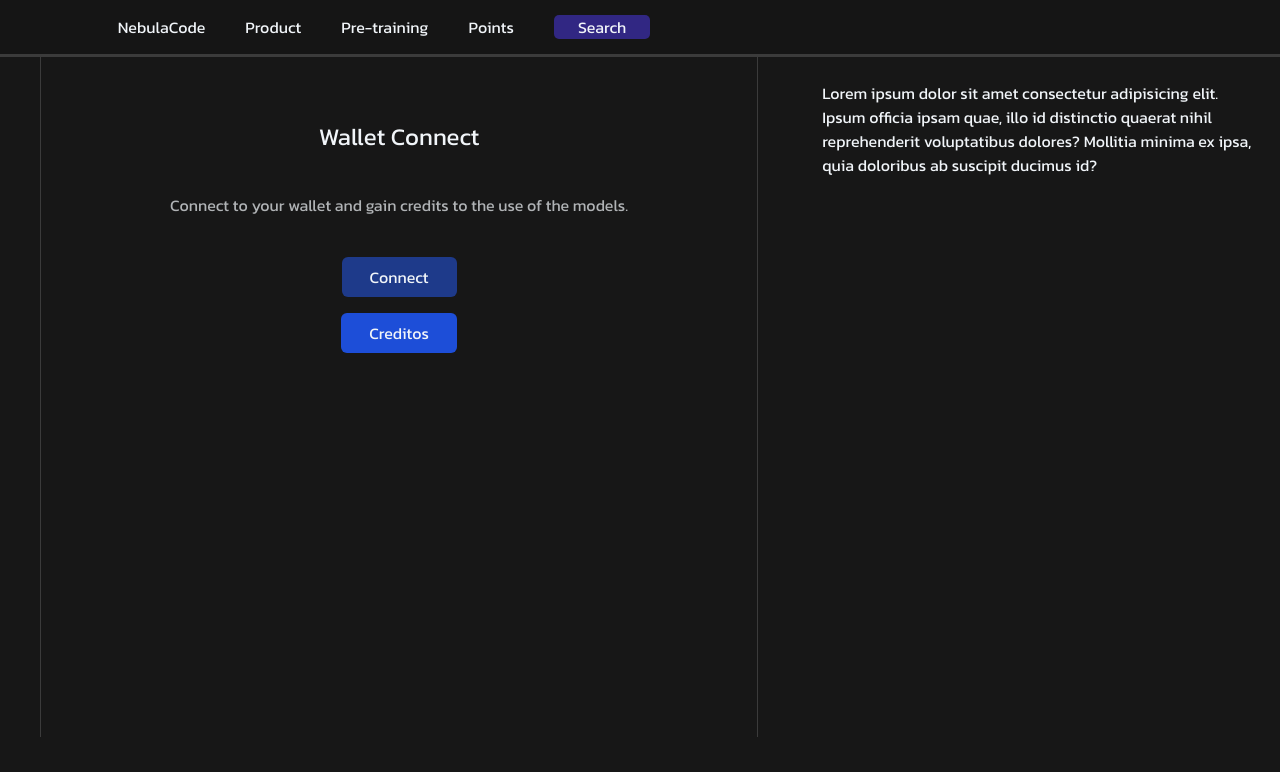
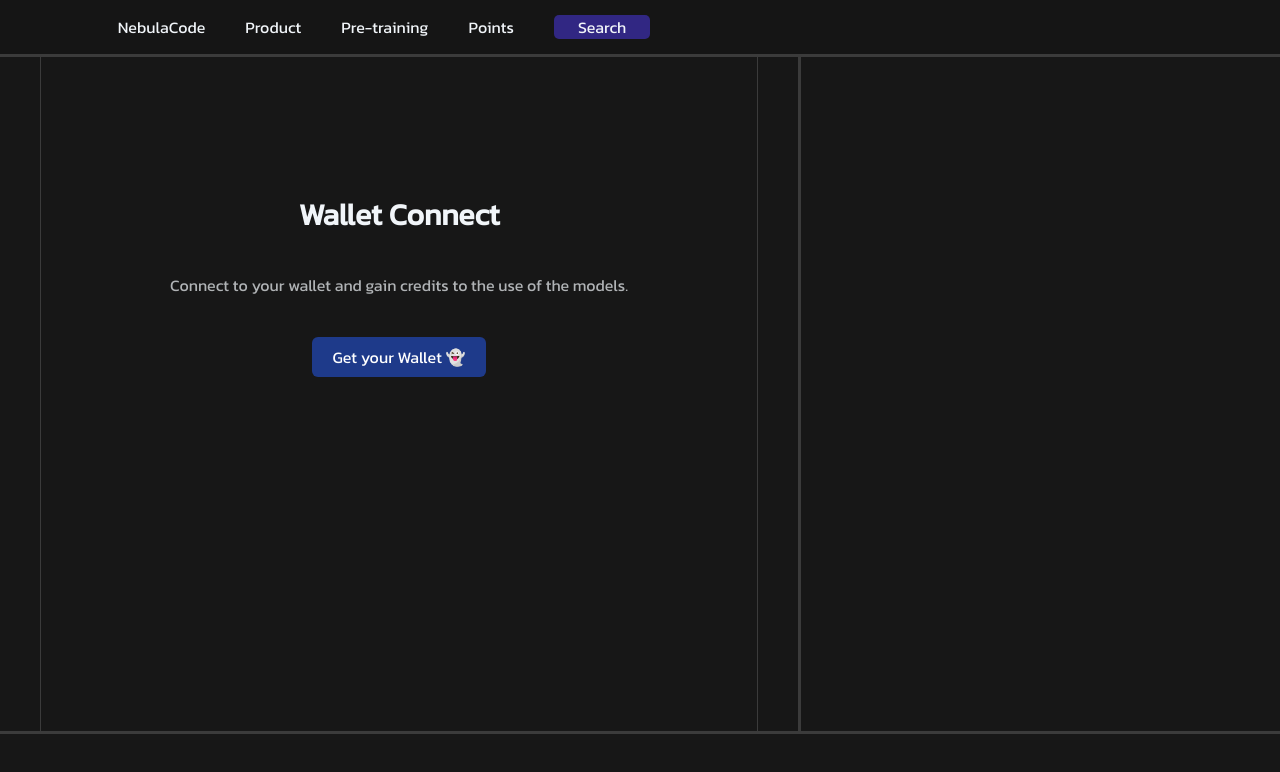
Before and after one commit to bexmer/NadeCode, a Next.js app: page / in a window 1280 px wide. Shown: the top 772 px of the page. Built offline with nearby package versions, Linux system fonts and the light colour scheme.

Commit message:
Mejora interna

```diff
--- a/src/app/creditos/page.jsx
+++ b/src/app/creditos/page.jsx
@@ -1,8 +1,100 @@
-import React from "react";
+"use client";
+import React, { useState, useEffect } from "react";
+import Link from "next/link";
+// import toast, { Toaster } from "react-hot-toast";
+// import { useRouter } from "next/navigation";
 import "../globals.css";
 import Link from "next/link";
 
 export default function Creditos() {
+  const [publicKey, setPublicKey] = useState(null);
+  const [balance, setBalance] = useState(0);
+  const [receiver, setReceiver] = useState(null);
+  //USE EFFECT
+  // RUNS WHEN THE COMPONENT IS MOUNTED
+  useEffect(() => {
+    let key = window.localStorage.getItem("publicKey"); //obtiene la publicKey del localStorage
+    setPublicKey(key);
+    //if (key) getBalances(key);
+    //if (explorerLink) setExplorerLink//(null);
+  }, []);
+
+  //Funcion para enviar una transaccion
+  const sendTransaction = async (monto) => {
+    try {
+      //Consultar el balance de la wallet
+      getBalances(publicKey);
+      console.log("Este es el balance", balance);
+
+      //Si el balance es menor al monto a enviar
+      if (balance < amount) {
+        toast.error("No tienes suficiente balance");
+        return;
+      }
+
+      const provider = window?.phantom?.solana;
+      const connection = new Connection(
+        clusterApiUrl(SOLANA_NETWORK),
+        "confirmed"
+      );
+
+      //Llaves
+
+      const fromPubkey = new PublicKey(publicKey);
+      const toPubkey = new PublicKey(receiver);
+
+      //Creamos la transaccion
+      const transaction = new Transaction().add(
+        SystemProgram.transfer({
+          fromPubkey,
+          toPubkey,
+          lamports: monto * LAMPORTS_PER_SOL,
+        })
+      );
+      console.log("Esta es la transaccion", transaction);
+
+      //Traemos el ultimo blocke de hash
+      const { blockhash } = await connection.getLatestBlockhash();
+      transaction.recentBlockhash = blockhash;
+      transaction.feePayer = fromPubkey;
+
+      //Firmamos la transaccion
+      const transactionsignature = await provider.signTransaction(transaction);
+
+      //Enviamos la transaccion
+      const txid = await connection.sendRawTransaction(
+        transactionsignature.serialize()
+      );
+      console.info(`Transaccion con numero de id ${txid} enviada`);
+
+      //Esperamos a que se confirme la transaccion
+      const confirmation = await connection.confirmTransaction(txid, {
+        commitment: "singleGossip",
+      });
+
+      const { slot } = confirmation.value;
+
+      console.info(
+        `Transaccion con numero de id ${txid} confirmado en el bloque ${slot}`
+      );
+
+      const solanaExplorerLink = `https://explorer.solana.com/tx/${txid}?cluster=${SOLANA_NETWORK}`;
+      setExplorerLink(solanaExplorerLink);
+
+      toast.success("Transaccion enviada con exito :D ");
+
+      //Actualizamos el balance
+      getBalances(publicKey);
+      setAmount(null);
+      setReceiver(null);
+
+      return solanaExplorerLink;
+    } catch (error) {
+      console.error("ERROR SEND TRANSACTION", error);
+      toast.error("Error al enviar la transaccion");
+    }
+  };
+
   return (
     <div className="Credits mx-32">
       <h1 className="text-5xl text-center my-10 mb-20">Credits</h1>
--- a/src/app/globals.css
+++ b/src/app/globals.css
@@ -26,6 +26,8 @@ body{
 .divRaro{
     display: block;
     text-align: center;
+    height: 85vh;
+    padding: 20% 0;
 }
 
 .Credits h2{
@@ -35,7 +37,6 @@ body{
 
 .navPro{
     background-color: #151515;
-    border-bottom: solid 3px rgb(59, 59, 59);
 }
 
 .descri{
@@ -81,5 +82,6 @@ background-color: #de9d2d;
     height: 85vh;
     border-right: solid 1px rgb(59, 59, 59);
     border-left: solid 1px rgb(59, 59, 59);
+
     margin: 0 40px;
 }
--- a/src/app/modelos/page.jsx
+++ b/src/app/modelos/page.jsx
@@ -4,7 +4,7 @@ import datos from "@/api/ia.json";
 
 export default function Modelos() {
   return (
-    <div className="grid grid-cols-4">
+    <div className="grid grid-cols-3 gap-3">
       <CardIA data={datos} />
       <CardIA data={datos} />
       <CardIA data={datos} />
--- a/src/components/CardIA.jsx
+++ b/src/components/CardIA.jsx
@@ -3,6 +3,7 @@ import "@/components/todo.css";
 
 export default function CardIA({ data }) {
   return (
+    <div>
       <div className="CardIA p-5 m-2 rounded-xl">
         {/* Imagen */}
         <div className="flex justify-center bg-black">
@@ -32,5 +33,6 @@ export default function CardIA({ data }) {
           <div className="rounded-lg bg-violet-950 py-1 px-3">Free</div>
         </div>
       </div>
+    </div>
   );
 }
--- a/src/components/Principal.jsx
+++ b/src/components/Principal.jsx
@@ -1,35 +1,110 @@
-import React from "react";
+"use client";
+import React, { useState, useEffect } from "react";
 import Link from "next/link";
+import toast, { Toaster } from "react-hot-toast";
+import { useRouter } from "next/navigation";
+import "./todo.css";
 
 export default function Principal() {
+  const [publicKey, setPublicKey] = useState(null);
+  const router = useRouter();
+  //USE EFFECT
+  // RUNS WHEN THE COMPONENT IS MOUNTED
+  useEffect(() => {
+    let key = window.localStorage.getItem("publicKey"); //obtiene la publicKey del localStorage
+    setPublicKey(key);
+    //if (key) getBalances(key);
+    //if (explorerLink) setExplorerLink//(null);
+  }, []);
+
+  const signIn = async () => {
+    //Si phantom no esta instalado
+    const provider = window?.phantom?.solana;
+    const { solana } = window;
+
+    if (!provider?.isPhantom || !solana.isPhantom) {
+      toast.error("Phantom no esta instalado");
+      setTimeout(() => {
+        window.open("https://phantom.app/", "_blank");
+      }, 2000);
+      return;
+    }
+
+    //Si phantom esta instalado
+    let phantom;
+    if (provider?.isPhantom) phantom = provider;
+
+    const { publicKey } = await phantom.connect(); //conecta a phantom
+    console.log("publicKey", publicKey.toString()); //muestra la publicKey
+    setPublicKey(publicKey.toString()); //guarda la publicKey en el state
+    window.localStorage.setItem("publicKey", publicKey.toString()); //guarda la publicKey en el localStorage
+
+    toast.success("Tu Wallet esta conectada 👻");
+
+    // getBalances(publicKey);
+  };
+
+  //Funcion para cerrar sesion con nuestra Wallet de Phantom
+
+  const signOut = async () => {
+    if (window) {
+      const { solana } = window;
+      window.localStorage.removeItem("publicKey");
+      setPublicKey(null);
+      solana.disconnect();
+      router.refresh(window?.location?.pathname);
+    }
+  };
+
   return (
-    <div className="prinCar flex ">
+    <div className="prinCar flex justify-center items-center">
+      <Toaster position="bottom-center" />
       <div className="todoWallet basis-3/5">
-        <div className="divRaro mx-10 pt-16 m-auto">
-          <h1 className="text-2xl">Wallet Connect</h1>
+        <div className="divRaro mx-10">
+          <h1 className="text-3xl font-bold">Wallet Connect</h1>
 
           <p className="opacity-70 my-10">
             Connect to your wallet and gain credits to the use of the models.
           </p>
 
-          <button className="bg-blue-900 px-7 py-2 rounded-md active:opacity-60 hover:bg-violet-700 ">
-            Connect
+          {/* BOTOMES ESPECIALES */}
+          {publicKey ? (
+            <>
+              <button
+                type="submit"
+                className="inline-flex justify-center bg-blue-900 py-2 px-5 rounded-md text-white hover:bg-indigo-900 active:opacity-70 transition mb-5"
+                onClick={() => {
+                  signOut();
+                }}
+              >
+                Disconnect your Wallet 👻
               </button>
               <br />
               <br />
-
               <Link
                 href={"/creditos"}
                 className="bg-blue-700 px-7 py-2 rounded-md active:opacity-60 hover:bg-violet-700 mt-10"
               >
-            Creditos
+                Credits
               </Link>
+            </>
+          ) : (
+            <div className="flex flex-col place-items-center justify-center">
+              <button
+                type="submit"
+                className="inline-flex justify-center bg-blue-900 py-2 px-5 rounded-md text-white hover:bg-indigo-900 active:opacity-70 transition"
+                onClick={() => {
+                  signIn();
+                }}
+              >
+                Get your Wallet 👻
+              </button>
+            </div>
+          )}
         </div>
       </div>
       <div className="laB basis-2/5 p-6">
-        Lorem ipsum dolor sit amet consectetur adipisicing elit. Ipsum officia
-        ipsam quae, illo id distinctio quaerat nihil reprehenderit voluptatibus
-        dolores? Mollitia minima ex ipsa, quia doloribus ab suscipit ducimus id?
+
       </div>
     </div>
   );
--- a/src/components/todo.css
+++ b/src/components/todo.css
@@ -14,9 +14,12 @@
 .prinCar{
     height: 85vh;
     border-bottom: solid 3px rgb(59, 59, 59);
+    border-top: solid 3px rgb(59, 59, 59);
+
 }
 
 .laB{
     height: 85vh;
+
     border-left: solid 3px rgb(59, 59, 59);
 }
```
Also changed, not shown: package.json (+6 -5 lines), 1 other file (tests, documents, lock files or other folders). Lines whose indentation alone changed are shown as unchanged.
